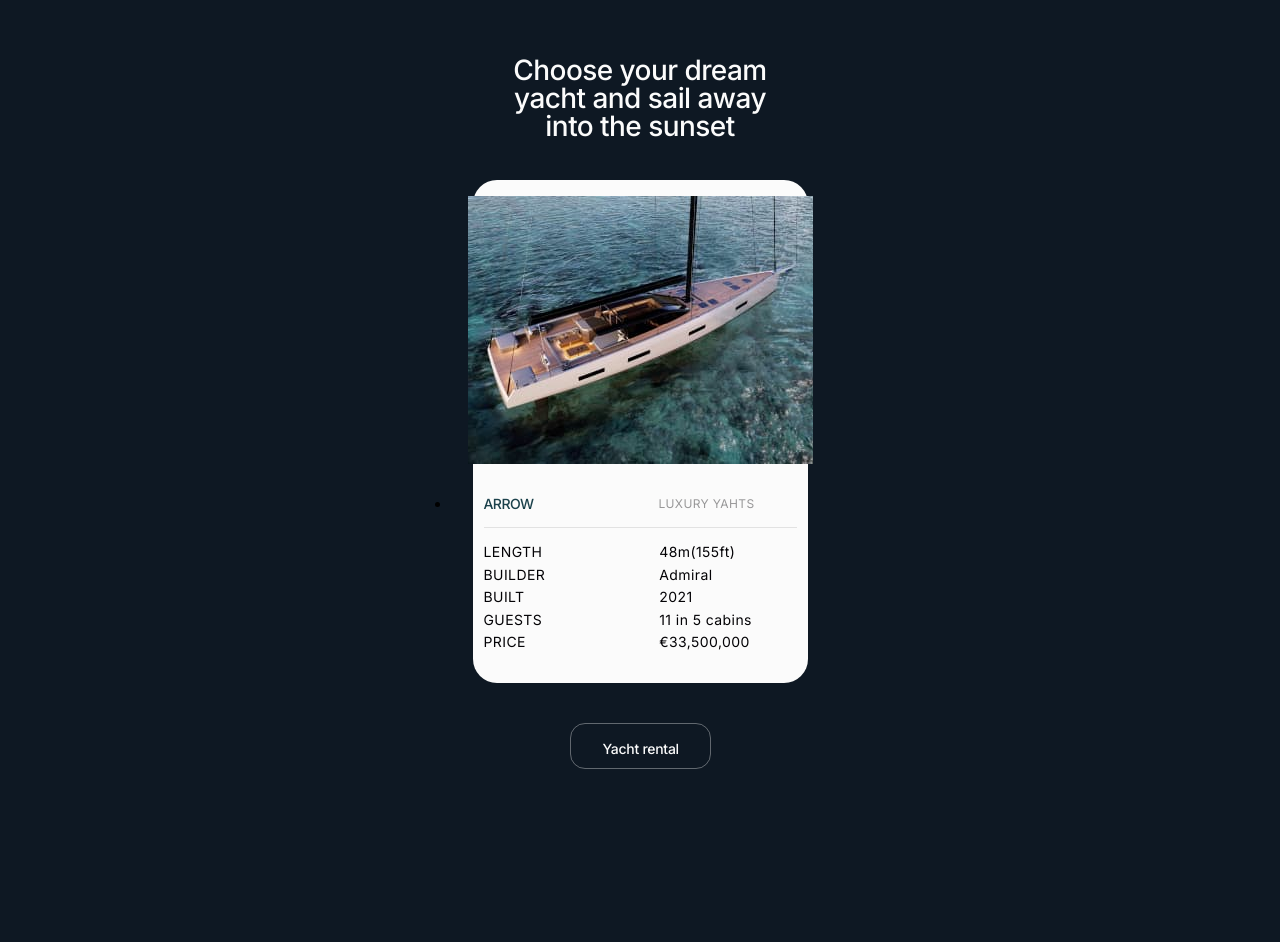
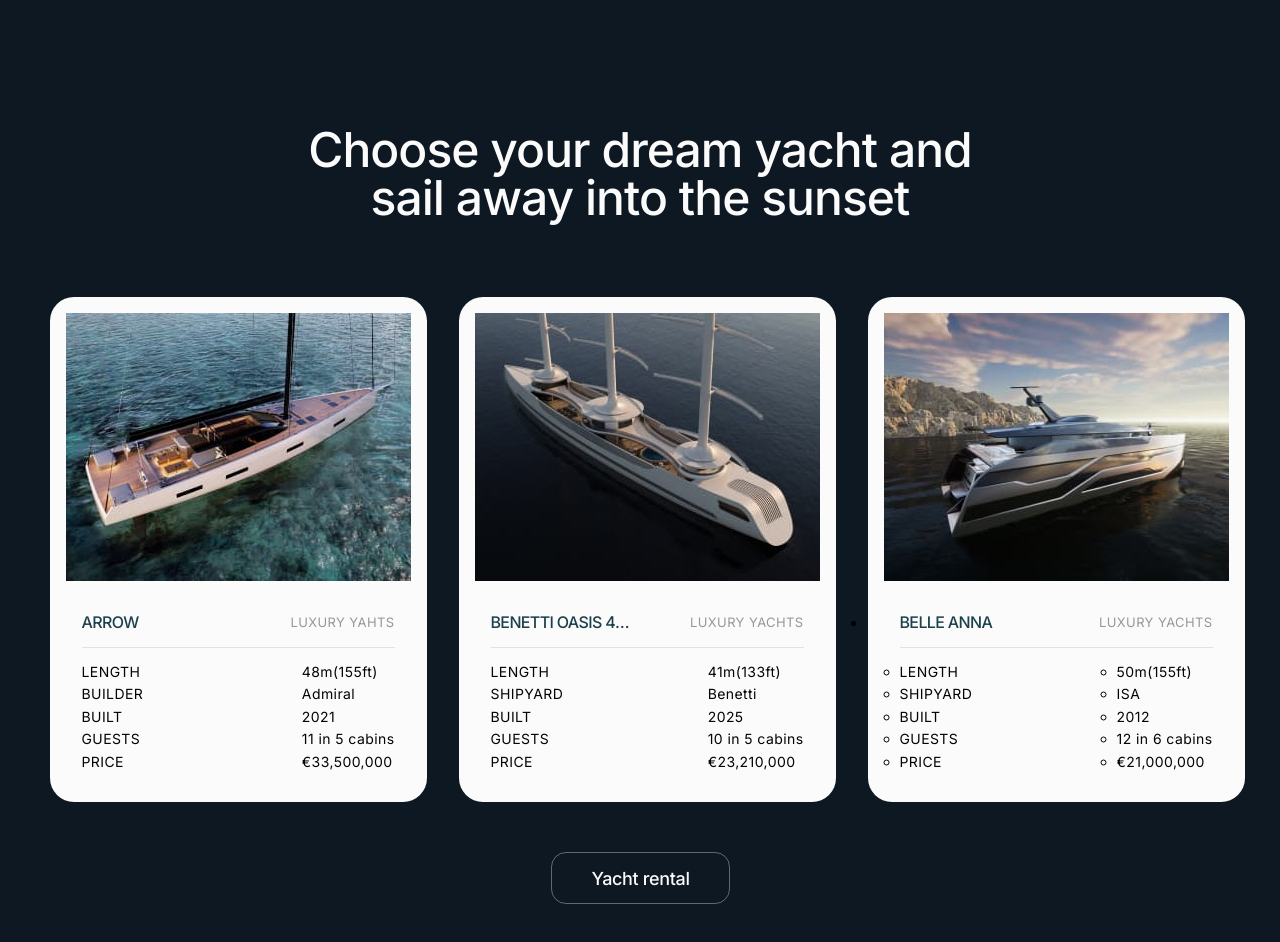
Before and after one commit to ruslankozenko/YJ-training, a plain HTML site: page index.html in a window 1280 px wide. Shown: the part 1700-2642 px from the top of the page. Before the commit the page ends 2509 px from the top, so only its background shows below. Drawn offline with nearby package versions, Linux system fonts and the light colour scheme.

Commit message:
our yachts tab

```diff
--- a/css/styles.css
+++ b/css/styles.css
@@ -241,11 +241,11 @@ screen and (min-device-pixel-ratio: 2) and (max-width: 767px) {
 
 /* ============== MOBILE OUR YACHTS ============== */
 
-.position-benetti {
+.card-benetti {
     display: none;
 }
 
-.position-belle {
+.card-belle {
     display: none;
 }
 
@@ -255,10 +255,12 @@ screen and (min-device-pixel-ratio: 2) and (max-width: 767px) {
 
 .conteiner-our-yachts {
     max-width: 335px;
-    margin: auto;
+    margin-left: auto;
+    margin-right: auto;
 }
 
 .our-yachts-title {
+    max-width: 314px;
     font-weight: 500;
     font-size: 28px;
     line-height: 1;
@@ -266,14 +268,11 @@ screen and (min-device-pixel-ratio: 2) and (max-width: 767px) {
     text-align: center;
     color: #fbfbfb;
     margin-bottom: 40px;
-    padding-left: 30px;
-    padding-right: 30px;
+    margin-left: auto;
+    margin-right: auto;
 }
 
 .our-yachts-list {
-    display: flex;
-    flex-direction: column;
-    align-items: center;
     background: #fbfbfb;
     border-radius: 24px;
 }
@@ -288,10 +287,8 @@ screen and (min-device-pixel-ratio: 2) and (max-width: 767px) {
 
 .list-item-yachts {
     display: flex;
+    justify-content: space-between;
     align-items: center;
-    justify-content: flex-start;
-    flex-direction: row;
-    gap: 125px;
     padding-bottom: 16px;
     position: relative;
 }
@@ -328,27 +325,20 @@ screen and (min-device-pixel-ratio: 2) and (max-width: 767px) {
 
 .yachts-prices {
     display: flex;
-    align-items: flex-start;
-    justify-content: flex-start;
-    flex-direction: row;
-    gap: 114px;
+    justify-content: space-between;
+    align-items: center;
     padding-top: 16px;
 }
 
 .yacht-prices-menu {
     display: flex;
-        align-items: flex-start;
-        justify-content: flex-start;
     flex-direction: column;
     gap: 6px;
 }
 
 .item-label {
-
     font-weight: 400;
     font-size: 14px;
-
-
     line-height: 1.18;
     letter-spacing: 0.03em;
     text-transform: uppercase;
@@ -357,8 +347,6 @@ screen and (min-device-pixel-ratio: 2) and (max-width: 767px) {
 
 .yacht-prices-list {
     display: flex;
-        align-items: flex-start;
-        justify-content: center;
     flex-direction: column;
     gap: 6px;
 }
@@ -386,7 +374,7 @@ screen and (min-device-pixel-ratio: 2) and (max-width: 767px) {
     letter-spacing: -0.02em;
     color: #fbfbfb;
     padding-left: 32px;
-        padding-top: 16px;
+    padding-top: 14px;
     gap: 10px;
     border: 1px solid rgba(251, 251, 251, 0.35);
     border-radius: 15px;
@@ -404,7 +392,8 @@ screen and (min-device-pixel-ratio: 2) and (max-width: 767px) {
 
     .page-header {
         max-width: 704px;
-        margin: auto;
+        margin-left: auto;
+        margin-right: auto;
         top: 32px;
     }
 
@@ -554,6 +543,62 @@ screen and (min-device-pixel-ratio: 2) and (max-width: 767px) {
     }
 
         /* ============== /TABLET ABOUT ============== */
+
+        /* ============== TABLET OUR YACHTS ============== */
+
+    .card-benetti {
+        display: list-item;
+    }
+
+    .conteiner-our-yachts {
+        max-width: 704px;
+    }
+
+    .our-yachts-title {
+        font-size: 48px;
+        margin-bottom: 75px;
+        max-width: 645px;
+    }
+
+    .our-yachts-list {
+       display: inline-flex;
+       gap: 32px;
+       background: none;
+    }
+
+    .our-yachts-item {
+       border-radius: 24px;
+       background: #fbfbfb;
+    }
+
+    .yacht-name {
+        font-size: 16px;
+        line-height: 1.2;
+        width: 147px;
+        white-space: nowrap;
+        overflow: hidden;
+        text-overflow: ellipsis;
+    }
+
+    .yacht-option-text {
+        font-size: 13px;
+        line-height: 1.18;
+    }
+
+    .yachts-link-send {
+        padding-top: 50px;
+        padding-bottom: 75px;
+    }
+
+    .our-jachts-sending {
+        width: 179px;
+        height: 52px;
+        padding-left: 40px;
+        padding-top: 16px;
+        font-size: 18px;
+        line-height: 1.1;
+    }
+     /* ============== /TABLET OUR YACHTS ============== */
 }
 
 @media screen and (min-width: 1280px) {
@@ -627,8 +672,27 @@ screen and (min-device-pixel-ratio: 2) and (max-width: 767px) {
 
     }
 
+    /* ============== /DESKTOP ABOUT ============== */
 
-    /* ============== /DESKTOP ABOUT ============== */
+    /* ============== /DESKTOP OUR YACHTS ============== */
+
+    .card-belle {
+        display: list-item;
+    }
+
+    .our-yachts-section {
+        padding-top: 150px;
+    }
+
+    .conteiner-our-yachts {
+        max-width: 1181px;
+    }
+
+    .our-yachts-title {
+        max-width: 714px;
+    }
+
+    /* ============== DESKTOP OUR YACHTS ============== */
 }
 
 @media screen and (min-width: 1440px) {
--- a/index.html
+++ b/index.html
@@ -191,7 +191,7 @@
             Choose your dream yacht and sail away into the sunset
           </h2>
           <ul class="our-yachts-list">
-            <li class="our-yachts-item">
+            <li class="our-yachts-item list">
               <div class="our-yachts-images">
                 <picture>
                   <source
@@ -231,28 +231,28 @@
               </div>
               <div class="yachts-info">
                 <div class="list-item-yachts">
-                  <h3 class="yacht-name list">Arrow</h3>
+                  <h3 class="yacht-name">Arrow</h3>
                   <p class="yacht-option-text">LUXURY YAHTS</p>
                 </div>
                 <div class="yachts-prices">
-                  <ul class="yacht-prices-menu">
-                    <li class="item-label list">LENGTH</li>
-                    <li class="item-label list">BUILDER</li>
-                    <li class="item-label list">BUILT</li>
-                    <li class="item-label list">GUESTS</li>
-                    <li class="item-label list">PRICE</li>
+                  <ul class="yacht-prices-menu list">
+                    <li class="item-label">LENGTH</li>
+                    <li class="item-label">BUILDER</li>
+                    <li class="item-label">BUILT</li>
+                    <li class="item-label">GUESTS</li>
+                    <li class="item-label">PRICE</li>
                   </ul>
-                  <ul class="yacht-prices-list">
-                    <li class="item-prices list">48m(155ft)</li>
-                    <li class="item-prices list">Admiral</li>
-                    <li class="item-prices list">2021</li>
-                    <li class="item-prices list">11 in 5 cabins</li>
-                    <li class="item-prices list">€33,500,000</li>
+                  <ul class="yacht-prices-list list">
+                    <li class="item-prices">48m(155ft)</li>
+                    <li class="item-prices">Admiral</li>
+                    <li class="item-prices">2021</li>
+                    <li class="item-prices">11 in 5 cabins</li>
+                    <li class="item-prices">€33,500,000</li>
                   </ul>
                 </div>
               </div>
             </li>
-            <li class="our-yachts-item position-benetti">
+            <li class="our-yachts-item list card-benetti">
               <div class="our-yachts-images">
                 <picture class="our-yachts-photo">
                   <source
@@ -296,14 +296,14 @@
                   <p class="yacht-option-text">luxury yachts</p>
                 </div>
                 <div class="yachts-prices">
-                  <ul class="yacht-prices-menu">
+                  <ul class="yacht-prices-menu list">
                     <li class="item-label">LENGTH</li>
                     <li class="item-label">SHIPYARD</li>
                     <li class="item-label">BUILT</li>
                     <li class="item-label">GUESTS</li>
                     <li class="item-label">PRICE</li>
                   </ul>
-                  <ul class="yacht-prices-list">
+                  <ul class="yacht-prices-list list">
                     <li class="item-prices">41m(133ft)</li>
                     <li class="item-prices">Benetti</li>
                     <li class="item-prices">2025</li>
@@ -313,7 +313,7 @@
                 </div>
               </div>
             </li>
-            <li class="our-yachts-item position-belle">
+            <li class="our-yachts-item card-belle">
               <div class="our-yachts-images">
                 <picture class="our-yachts-photo">
                   <source
```
Also changed, not shown: images/jachts/yacht1tab.jpg, images/jachts/yacht1tab@2x.jpg, images/jachts/yacht2tab.jpg, images/jachts/yacht2tab@2x.jpg. Lines whose indentation alone changed are shown as unchanged.
